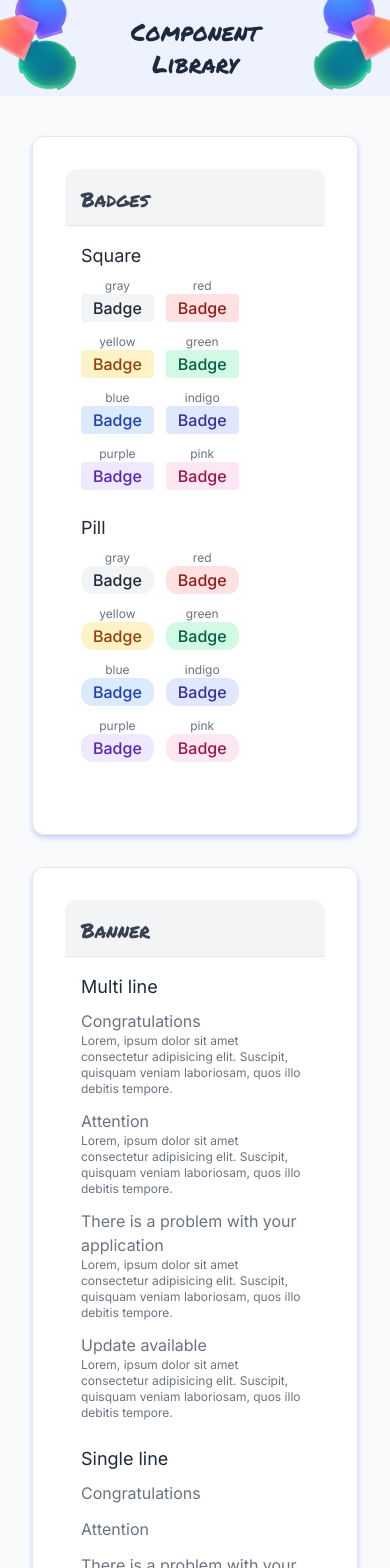
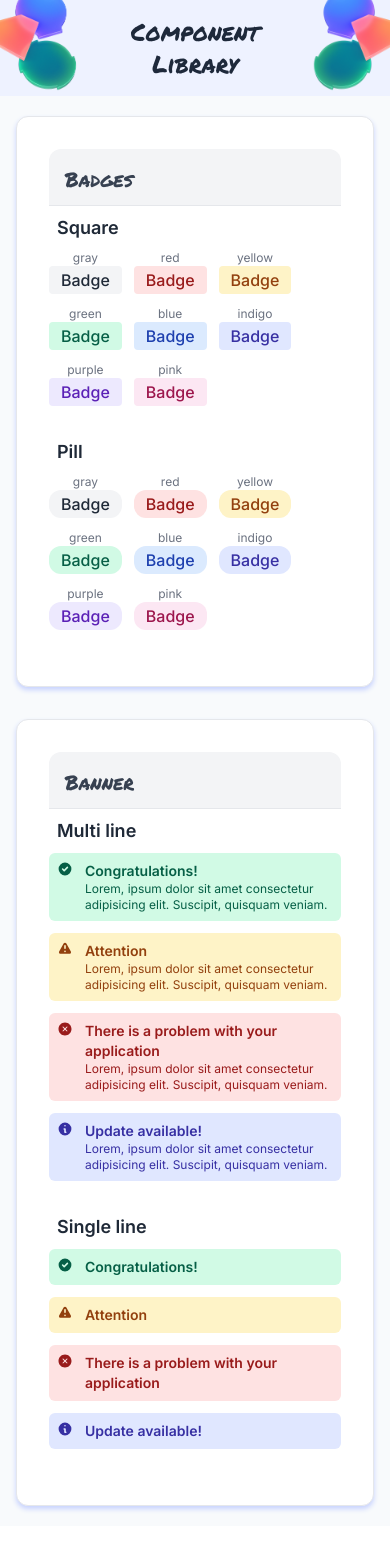
Before and after one commit to Isaacvf-dev/Component-Library, a React (Vite) app: page / in a window 390 px wide. Shown: the top 1568 px of the page. After the commit the page ends 1526 px from the top, so only its background shows below. Built offline with nearby package versions, Linux system fonts and the light colour scheme.

Commit message:
Fixed responsive errors and finished Banner section

```diff
--- a/package.json
+++ b/package.json
@@ -12,7 +12,8 @@
   "dependencies": {
     "framer-motion": "^11.0.8",
     "react": "^18.2.0",
-    "react-dom": "^18.2.0"
+    "react-dom": "^18.2.0",
+    "react-icons": "^5.0.1"
   },
   "devDependencies": {
     "@types/react": "^18.2.56",
--- a/src/components/BannersData.jsx
+++ b/src/components/BannersData.jsx
@@ -1,8 +1,11 @@
+import { HiCheckCircle, HiExclamation, HiInformationCircle  } from "react-icons/hi"
+import { IoIosCloseCircle } from "react-icons/io";
+
 const bannersData = [
-  {title:'Congratulations', icon: '', color: 'green'},
-  {title:'Attention', icon: '', color: 'yellow'},
-  {title:'There is a problem with your application', icon: '', color: 'red'},
-  {title:'Update available', icon: '', color: 'indigo'},
+  {title:'Congratulations!', icon: <HiCheckCircle />, color: 'green'},
+  {title:'Attention', icon: <HiExclamation />, color: 'yellow'},
+  {title:'There is a problem with your application', icon: <IoIosCloseCircle />, color: 'red'},
+  {title:'Update available!', icon: <HiInformationCircle />, color: 'indigo'},
 
 ]
 
--- a/src/components/SectionContainer.jsx
+++ b/src/components/SectionContainer.jsx
@@ -3,14 +3,14 @@ import React from "react";
 export default function SectionContainer({children, title}) {
 
   return (
-    <section>
+    <section className="md:w-5/6">
       <div className="bg-gray-100 border-b rounded-t-xl py-3 px-4 md:py-4 md:px-5">
         <h2 className="mt-1 text-xl text-gray-700 font-['Permanent_Marker']">
           {title}
         </h2>
       </div>
 
-      <div className="p-4 md:p-5">
+      <div className="">
         {children}
       </div>
     </section>
--- a/src/components/SubSection.jsx
+++ b/src/components/SubSection.jsx
@@ -3,7 +3,7 @@ import React from "react";
 export default function SubSection( {title, children} ) {
   return (
     <div>
-      <h3 className="text-lg text-gray-800">
+      <h3 className="text-lg font-semibold text-gray-800 pl-2 pt-2">
         {title.charAt(0).toUpperCase() + title.slice(1)}
       </h3>
       {children}
--- a/src/components/banners/Banner.jsx
+++ b/src/components/banners/Banner.jsx
@@ -1,10 +1,16 @@
 import React from "react";
 
-export default function Banner({children, color = 'gray', type, title}) {
+export default function Banner({children, color, icon, title}) {
   return (
-    <div>
-      <p className={`text-${color}`}>{title}</p>
-      {children}
+    <div className={`${color} flex gap-3 p-2 md:p-4 rounded-md`}>
+      <div>
+        {icon}
+      </div>
+      <div>
+        <p className="font-semibold text-sm">{title}</p>
+        {children}
+      </div>
+
     </div>
   )
 }
--- a/src/components/banners/BannerType.jsx
+++ b/src/components/banners/BannerType.jsx
@@ -7,10 +7,15 @@ export default function BannerType({ type }) {
   return (
     <div className="mt-2 mb-6 text-gray-500 flex flex-col gap-3">
       {bannersData.map(banner => (
-        <Banner key={banner.title} title={banner.title} color={banner.color}>
+        <Banner
+          key={banner.title}
+          title={banner.title}
+          color={banner.color}
+          icon={banner.icon}
+        >
           {type === 'multi line' &&
             <p className="text-xs">
-              Lorem, ipsum dolor sit amet consectetur adipisicing elit. Suscipit, quisquam veniam laboriosam, quos illo debitis tempore.
+              Lorem, ipsum dolor sit amet consectetur adipisicing elit. Suscipit, quisquam veniam.
             </p>
           }
         </Banner>
--- a/src/components/pages/Body.jsx
+++ b/src/components/pages/Body.jsx
@@ -5,7 +5,7 @@ import BannerSection from "../banners/BannerSection";
 export default function Body() {
   return (
     <main>
-      <div className="max-w-[900px] flex flex-col gap-8 py-10 px-8 justify-center items-center mx-auto">
+      <div className="max-w-[900px]  flex flex-col gap-8 py-5 lg:py-10 px-4 lg:px-8 justify-center items-center mx-auto">
         <BadgeSection />
         <BannerSection />
       </div>
```
Also changed, not shown: 1 other file (tests, documents, lock files or other folders).
